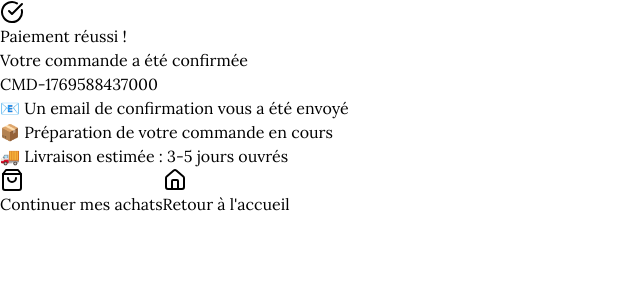
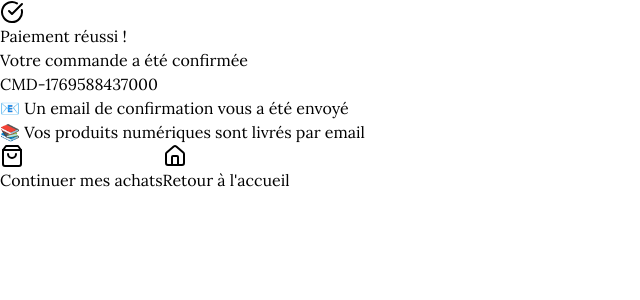
Before and after one commit to bilkl/plume-du-deen, a React (Vite) app in the folder plume-du-deen/client/: page /paiement-succes in a window 1280 px wide. Shown: the top 300 px of the page, without its empty margins (0-640 px from the left). Built offline with nearby package versions, Linux system fonts and the light colour scheme.

Commit message:
Update success page for digital delivery

```diff
--- a/plume-du-deen/client/src/pages/PaymentSuccess.tsx
+++ b/plume-du-deen/client/src/pages/PaymentSuccess.tsx
@@ -31,8 +31,7 @@ export default function PaymentSuccess() {
 
           <div className="text-sm text-muted-foreground space-y-2">
             <p>📧 Un email de confirmation vous a été envoyé</p>
-            <p>📦 Préparation de votre commande en cours</p>
-            <p>🚚 Livraison estimée : 3-5 jours ouvrés</p>
+            <p>📚 Vos produits numériques sont livrés par email</p>
           </div>
 
           <div className="flex flex-col gap-3 pt-4">
```
